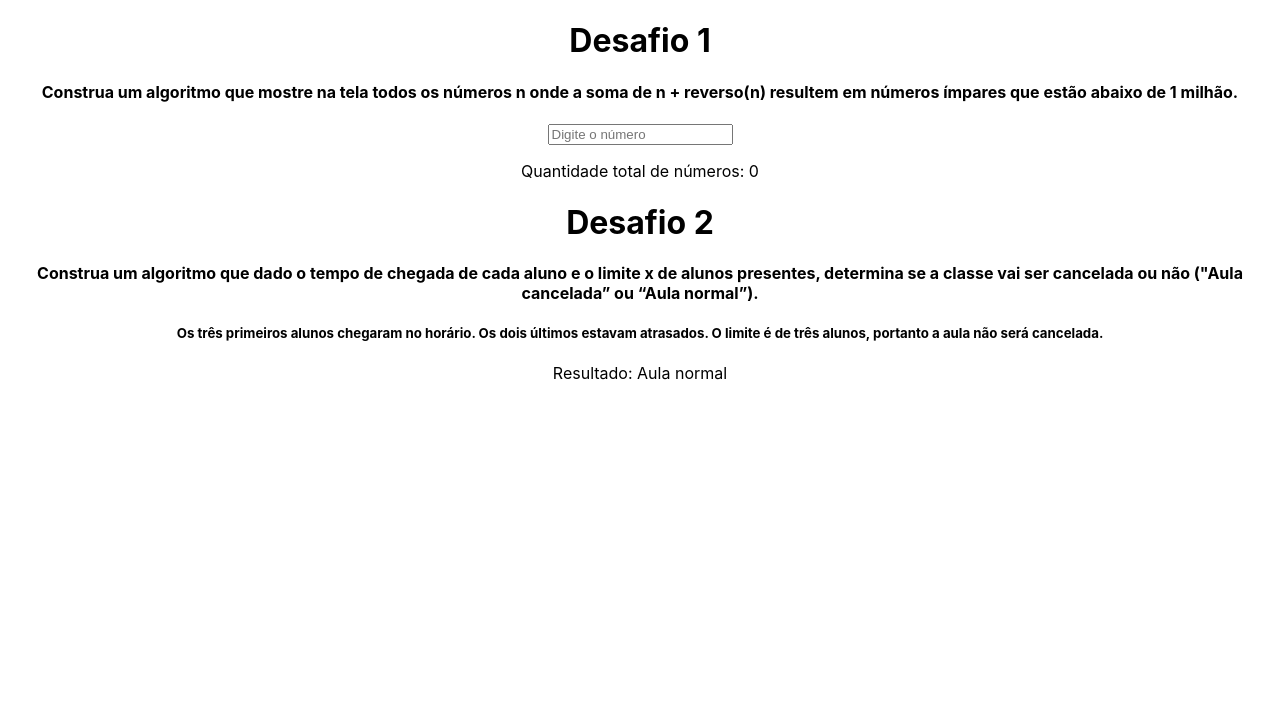
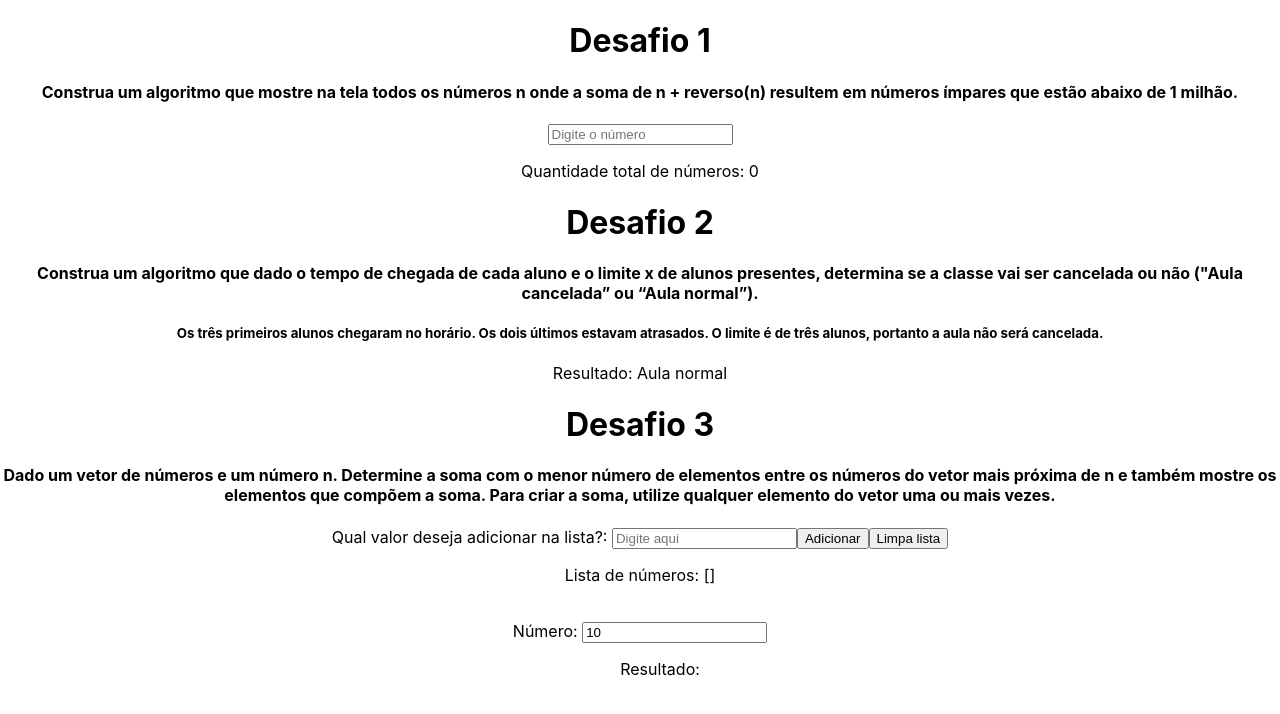
Before and after one commit to williamnstolb/desafio-warren, a React (Create React App) app in the folder desafio-warren/: page / in a window 1280 px wide. Shown: the top 714 px of the page. Built offline with nearby package versions, Linux system fonts and the light colour scheme.

Commit message:
Página do desafio 3 criada

```diff
--- a/desafio-warren/src/App.js
+++ b/desafio-warren/src/App.js
@@ -1,6 +1,7 @@
 import './App.css';
 import Desafio1 from './pages/Desafio1';
 import Desafio2 from './pages/Desafio2';
+import Desafio3 from './pages/Desafio3';
 
 function App() {
   return (
@@ -8,6 +9,7 @@ function App() {
       <div >
       <Desafio1 />
       <Desafio2 />
+      <Desafio3 />
       </div>
 
     </div>
--- a/desafio-warren/src/pages/Desafio3.jsx
+++ b/desafio-warren/src/pages/Desafio3.jsx
@@ -0,0 +1,63 @@
+import React, { useState, useEffect } from 'react';
+import listOfCombination from '../utils/desafio3';
+
+function Desafio3() {
+  const [list, setList] = useState([]);
+  const [number, setNumber] = useState(10);
+  const [isLoading, setIsLoading] = useState(false);
+
+  const handleChangeList = () => {
+    const value = document.getElementById('valueAdd').value;
+    setIsLoading(true);
+    if(value !== '') {
+      list.push(parseInt(value));
+      setList(list);
+    }
+    document.getElementById('valueAdd').value = '';
+  }
+
+  const cleanList = () => {
+    setIsLoading(true);
+    setList([]);
+  }
+
+  useEffect(() => {
+    setIsLoading(false);
+  }, [list, number, isLoading]);
+
+
+  const handleChangeNumber = (e) => {
+    setNumber(e.target.value);
+  }
+
+  return (
+    <div>
+      <h1>Desafio 3</h1>
+      <h4> Dado um vetor de números e um número n. Determine a soma com o menor número de elementos entre os números do vetor mais próxima de n e também mostre os elementos que compõem a soma. Para criar a soma, utilize qualquer elemento do vetor uma ou mais vezes.</h4>
+      <div>
+        <label>Qual valor deseja adicionar na lista?:
+          {' '}
+          <input id="valueAdd" type="tel" placeholder="Digite aqui" />
+          <button type="button" onClick={ handleChangeList }>Adicionar</button>
+          <button type="button" onClick={ cleanList }>Limpa lista</button>
+        </label>
+        <br />
+        <p >{isLoading ? <h1>Carregando...</h1> : `Lista de números: [${list}]` }</p>
+        <br />
+        <label >Número:
+          {' '}
+          <input type="tel" onChange={ handleChangeNumber } value={ number } />
+        </label>
+
+        <ul>Resultado:</ul>
+        {
+          listOfCombination(list, number).map((item) => (
+            <li key={item}>[{item}]</li>
+          ))
+        }
+      </div>
+    </div>
+  )
+}
+
+export default Desafio3;
--- a/desafio-warren/src/utils/desafio3.js
+++ b/desafio-warren/src/utils/desafio3.js
@@ -44,8 +44,10 @@ let combinationSum = function(candidates, target) {
 
 const listOfCombination = (list, number) => {
   const allCombinations = combinationSum(list, number);
+  // console.log(allCombinations);
   const selectCombinations = allCombinations
     .filter(combination => combination.length === maxLength(list, number));
+
   return selectCombinations;
 }
 
```
